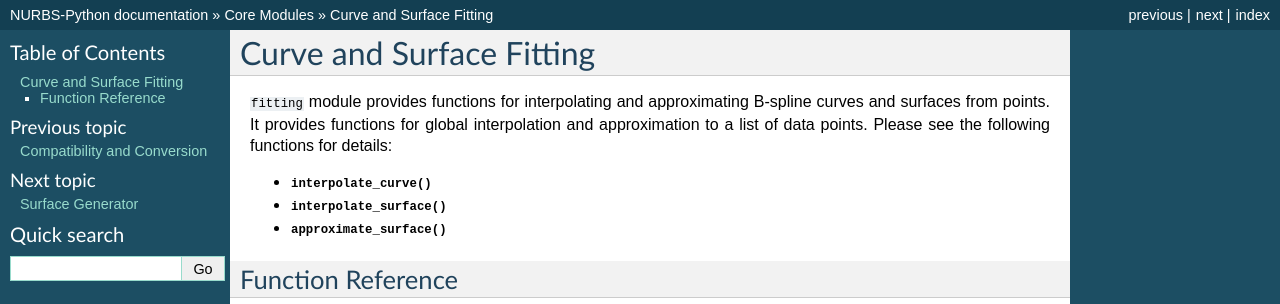
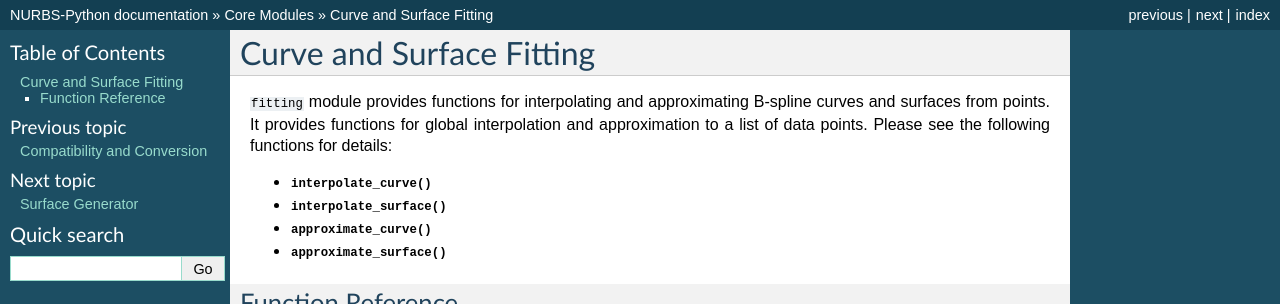
Before and after one commit to orbingol/NURBS-Python, a Sphinx documentation site: the page built from docs/module_fitting.rst, in a window 1280 px wide, cut to the strip 0-304 px from the top of the page. Built offline with Sphinx 7.4.7, drawn with Linux system fonts in a browser that asks for light colours; formulas are drawn with MathJax 3.

Commit message:
Update fitting documentation

```diff
--- a/docs/module_fitting.rst
+++ b/docs/module_fitting.rst
@@ -7,6 +7,7 @@ Please see the following functions for details:
 
 * :py:func:`.interpolate_curve`
 * :py:func:`.interpolate_surface`
+* :py:func:`.approximate_curve`
 * :py:func:`.approximate_surface`
 
 Function Reference
```
